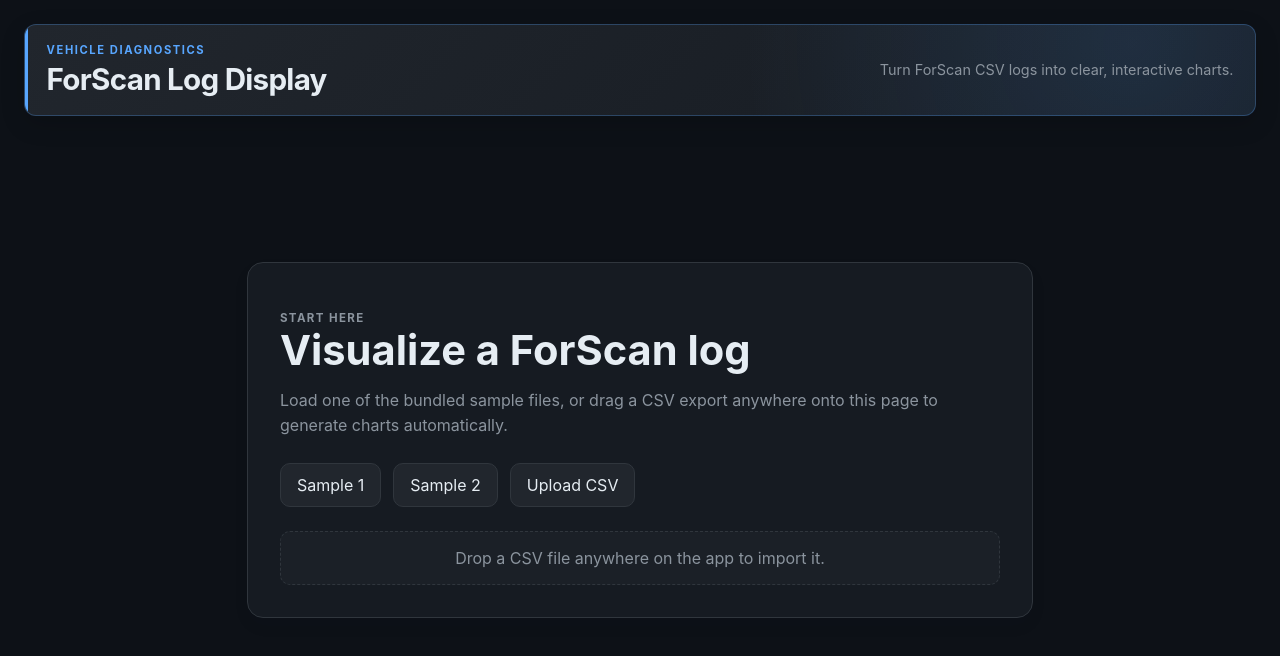
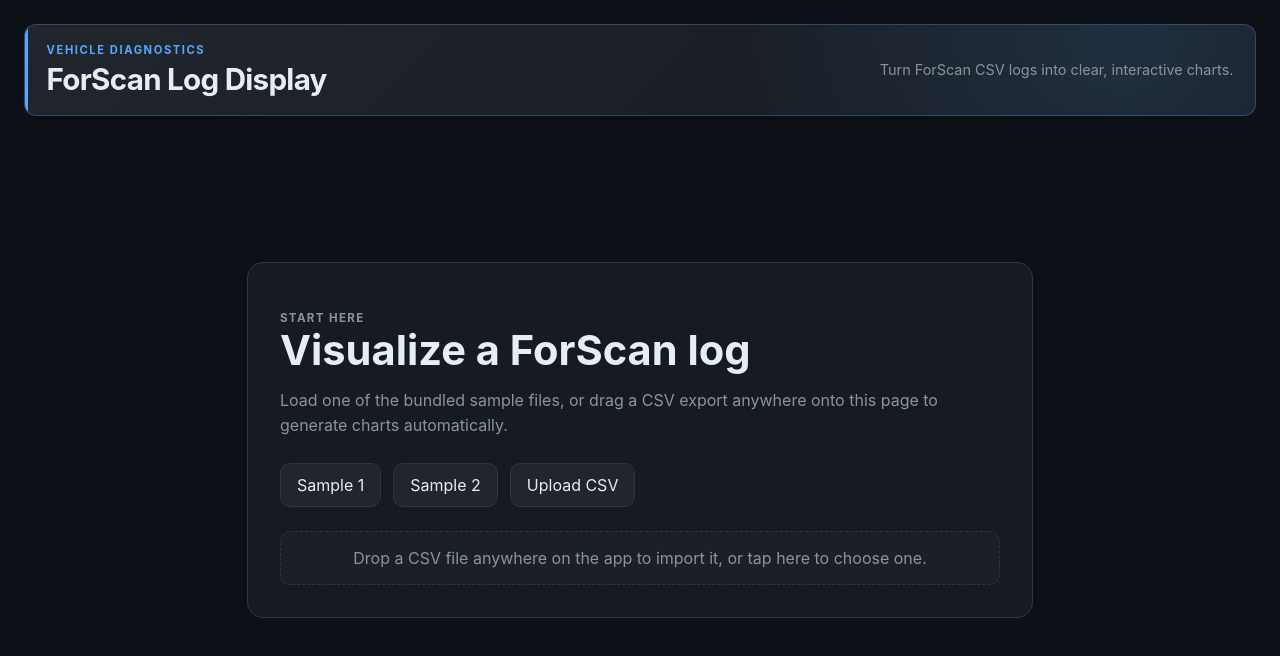
Before and after one commit to firstdivision/forscan-log-display, a React (Vite) app: page / in a window 1280 px wide. Shown: the top 656 px of the page. Built offline with nearby package versions, Linux system fonts and the light colour scheme.

Commit message:
Open file picker from CSV drop zone

```diff
--- a/src/App.css
+++ b/src/App.css
@@ -283,8 +283,7 @@
   margin-top: 1.5rem;
 }
 
-.app__sample-actions button,
-.app__upload-button {
+.app__sample-actions button {
   appearance: none;
   border: 1px solid var(--border);
   background: var(--surface-raised);
@@ -296,14 +295,13 @@
   transition: border-color 0.15s ease, transform 0.15s ease;
 }
 
-.app__sample-actions button:hover,
-.app__upload-button:hover {
+.app__sample-actions button:hover {
   border-color: var(--accent);
   color: var(--accent);
   transform: translateY(-1px);
 }
 
-.app__upload-button input {
+.app__file-input {
   position: absolute;
   width: 1px;
   height: 1px;
@@ -313,13 +311,9 @@
   clip-path: inset(50%);
 }
 
-.app__upload-button:focus-within {
-  border-color: var(--accent);
-  outline: 2px solid var(--accent);
-  outline-offset: 2px;
-}
-
 .app__empty-dropzone {
+  display: block;
+  width: 100%;
   margin-top: 1.5rem;
   border: 1px dashed var(--border);
   border-radius: 10px;
@@ -327,4 +321,12 @@
   text-align: center;
   color: var(--text-muted);
   background: rgba(148, 163, 184, 0.04);
+  font: inherit;
+  cursor: pointer;
 }
+
+.app__empty-dropzone:hover,
+.app__empty-dropzone:focus-visible {
+  border-color: var(--accent);
+  color: var(--accent);
+}
--- a/src/App.tsx
+++ b/src/App.tsx
@@ -1,4 +1,4 @@
-import { useMemo, useState } from 'react';
+import { useMemo, useRef, useState } from 'react';
 import { LogChart } from './components/LogChart';
 import { FieldSelector } from './components/FieldSelector';
 import { parseForscanCsv } from './utils/parseCsv';
@@ -11,6 +11,7 @@
 ];
 
 function App() {
+  const fileInputRef = useRef<HTMLInputElement>(null);
   const [log, setLog] = useState<ParsedLog | null>(null);
   const [showMisfire, setShowMisfire] = useState(true);
   const [selectedColumnKeys, setSelectedColumnKeys] = useState<Set<string>>(new Set());
@@ -181,27 +182,36 @@
               charts automatically.
             </p>
 
+            <input
+              ref={fileInputRef}
+              className="app__file-input"
+              type="file"
+              accept=".csv,text/csv"
+              onChange={(event) => {
+                const file = event.target.files?.[0];
+                if (file) void handleAppFile(file);
+                event.target.value = '';
+              }}
+            />
+
             <div className="app__sample-actions">
               {SAMPLE_FILES.map((sample) => (
                 <button key={sample.path} onClick={() => void loadSample(sample.path, sample.label)}>
                   {sample.label}
                 </button>
               ))}
-              <label className="app__upload-button">
+              <button type="button" onClick={() => fileInputRef.current?.click()}>
                 Upload CSV
-                <input
-                  type="file"
-                  accept=".csv,text/csv"
-                  onChange={(event) => {
-                    const file = event.target.files?.[0];
-                    if (file) void handleAppFile(file);
-                    event.target.value = '';
-                  }}
-                />
-              </label>
+              </button>
             </div>
 
-            <div className="app__empty-dropzone">Drop a CSV file anywhere on the app to import it.</div>
+            <button
+              type="button"
+              className="app__empty-dropzone"
+              onClick={() => fileInputRef.current?.click()}
+            >
+              Drop a CSV file anywhere on the app to import it, or tap here to choose one.
+            </button>
           </div>
         </div>
       )}
```
